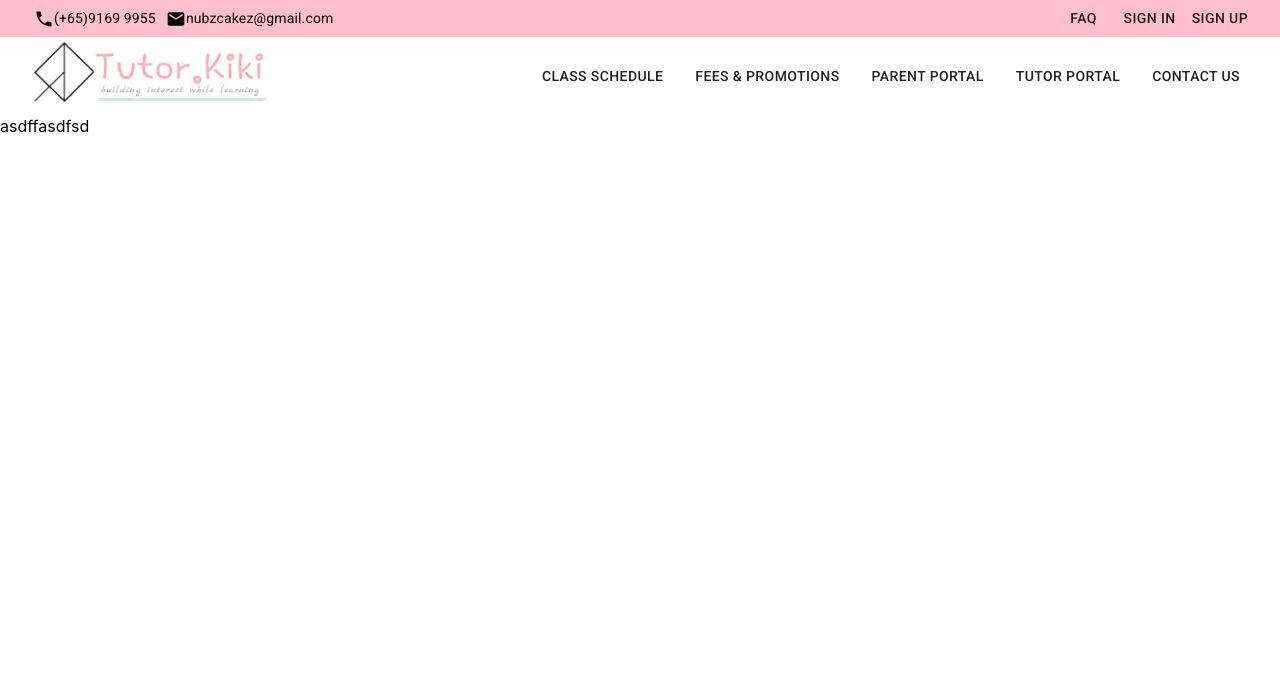
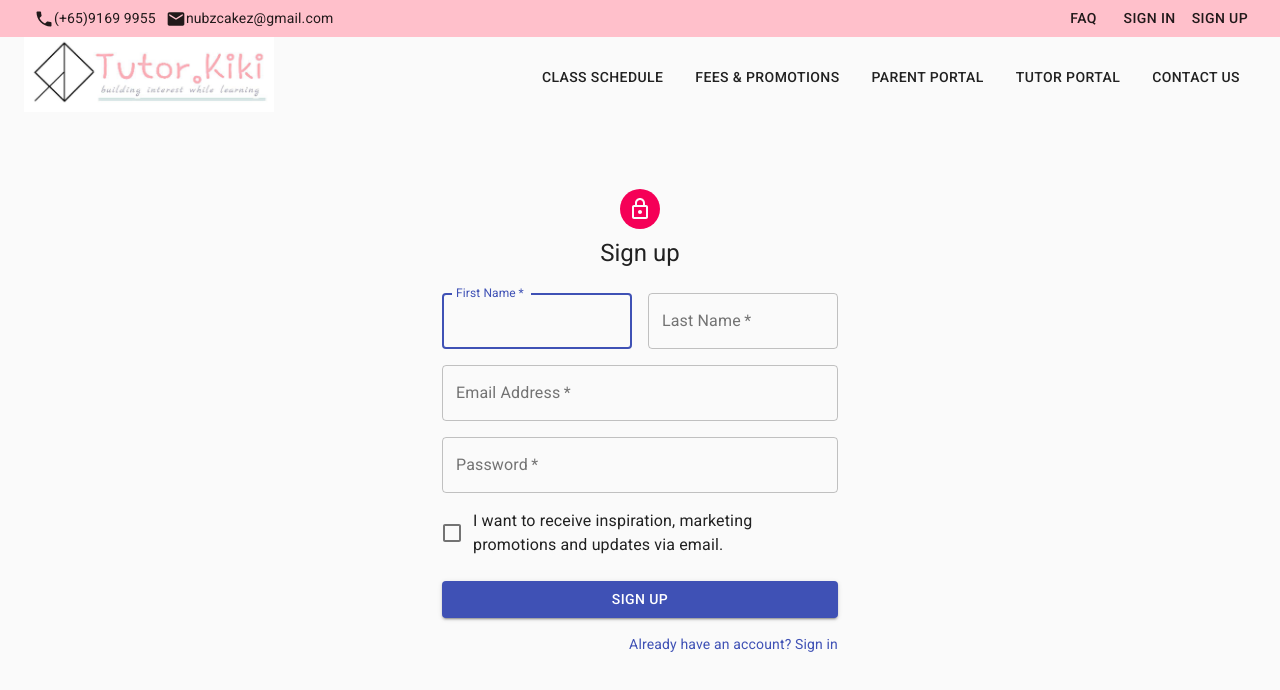
Before and after one commit to nubcaked/tutor-kiki, a React (Create React App) app: page /signup in a window 1280 px wide. Shown: the top 690 px of the page. Built offline with nearby package versions, Linux system fonts and the light colour scheme.

Commit message:
added SignUp.js page | refactored SignIn.js

```diff
--- a/src/components/route/SignIn.js
+++ b/src/components/route/SignIn.js
@@ -1,5 +1,4 @@
 import React, { Component } from 'react';
-import Hidden from '@material-ui/core/Hidden';
 import Avatar from '@material-ui/core/Avatar';
 import Button from '@material-ui/core/Button';
 import CssBaseline from '@material-ui/core/CssBaseline';
@@ -10,7 +9,7 @@
 import Grid from '@material-ui/core/Grid';
 import LockOutlinedIcon from '@material-ui/icons/LockOutlined';
 import Typography from '@material-ui/core/Typography';
-import { withStyles, makeStyles } from '@material-ui/core/styles';
+import { withStyles } from '@material-ui/core/styles';
 import Container from '@material-ui/core/Container';
 
 const useStyles = theme => ({
@@ -43,7 +42,6 @@
     const { classes } = this.props;
 
     return (
-      <Hidden>
       <Container component="main" maxWidth="xs">
         <CssBaseline />
         <div className={classes.paper}>
@@ -104,7 +102,6 @@
           </form>
         </div>
       </Container>
-      </Hidden>
     );
   }
 }
--- a/src/components/route/SignUp.js
+++ b/src/components/route/SignUp.js
@@ -1,13 +1,133 @@
 import React, { Component } from 'react';
+import Avatar from '@material-ui/core/Avatar';
+import Button from '@material-ui/core/Button';
+import CssBaseline from '@material-ui/core/CssBaseline';
+import TextField from '@material-ui/core/TextField';
+import FormControlLabel from '@material-ui/core/FormControlLabel';
+import Checkbox from '@material-ui/core/Checkbox';
+import Link from '@material-ui/core/Link';
+import Grid from '@material-ui/core/Grid';
+import Box from '@material-ui/core/Box';
+import LockOutlinedIcon from '@material-ui/icons/LockOutlined';
+import Typography from '@material-ui/core/Typography';
+import { withStyles } from '@material-ui/core/styles';
+import Container from '@material-ui/core/Container';
+
+const useStyles = theme => ({
+  // '@global': {
+  //   body: {
+  //     backgroundColor: theme.palette.common.white,
+  //   },
+  // },
+  paper: {
+    marginTop: theme.spacing(8),
+    display: 'flex',
+    flexDirection: 'column',
+    alignItems: 'center',
+  },
+  avatar: {
+    margin: theme.spacing(1),
+    backgroundColor: theme.palette.secondary.main,
+  },
+  form: {
+    width: '100%', // Fix IE 11 issue.
+    marginTop: theme.spacing(3),
+  },
+  submit: {
+    margin: theme.spacing(3, 0, 2),
+  },
+});
 
 class SignUp extends Component {
   render() {
+    const { classes } = this.props;
+
     return (
-      <div>
-        asdffasdfsd
-      </div>
+      <Container component="main" maxWidth="xs">
+        <CssBaseline />
+        <div className={classes.paper}>
+          <Avatar className={classes.avatar}>
+            <LockOutlinedIcon />
+          </Avatar>
+          <Typography component="h1" variant="h5">
+            Sign up
+          </Typography>
+          <form className={classes.form} noValidate>
+            <Grid container spacing={2}>
+              <Grid item xs={12} sm={6}>
+                <TextField
+                  autoComplete="fname"
+                  name="firstName"
+                  variant="outlined"
+                  required
+                  fullWidth
+                  id="firstName"
+                  label="First Name"
+                  autoFocus
+                />
+              </Grid>
+              <Grid item xs={12} sm={6}>
+                <TextField
+                  variant="outlined"
+                  required
+                  fullWidth
+                  id="lastName"
+                  label="Last Name"
+                  name="lastName"
+                  autoComplete="lname"
+                />
+              </Grid>
+              <Grid item xs={12}>
+                <TextField
+                  variant="outlined"
+                  required
+                  fullWidth
+                  id="email"
+                  label="Email Address"
+                  name="email"
+                  autoComplete="email"
+                />
+              </Grid>
+              <Grid item xs={12}>
+                <TextField
+                  variant="outlined"
+                  required
+                  fullWidth
+                  name="password"
+                  label="Password"
+                  type="password"
+                  id="password"
+                  autoComplete="current-password"
+                />
+              </Grid>
+              <Grid item xs={12}>
+                <FormControlLabel
+                  control={<Checkbox value="allowExtraEmails" color="primary" />}
+                  label="I want to receive inspiration, marketing promotions and updates via email."
+                />
+              </Grid>
+            </Grid>
+            <Button
+              type="submit"
+              fullWidth
+              variant="contained"
+              color="primary"
+              className={classes.submit}
+            >
+              Sign Up
+            </Button>
+            <Grid container justify="flex-end">
+              <Grid item>
+                <Link href="#" variant="body2">
+                  Already have an account? Sign in
+                </Link>
+              </Grid>
+            </Grid>
+          </form>
+        </div>
+      </Container>
     );
   }
 }
 
-export default SignUp;
+export default withStyles(useStyles)(SignUp);
```
Lines whose indentation alone changed are shown as unchanged.
